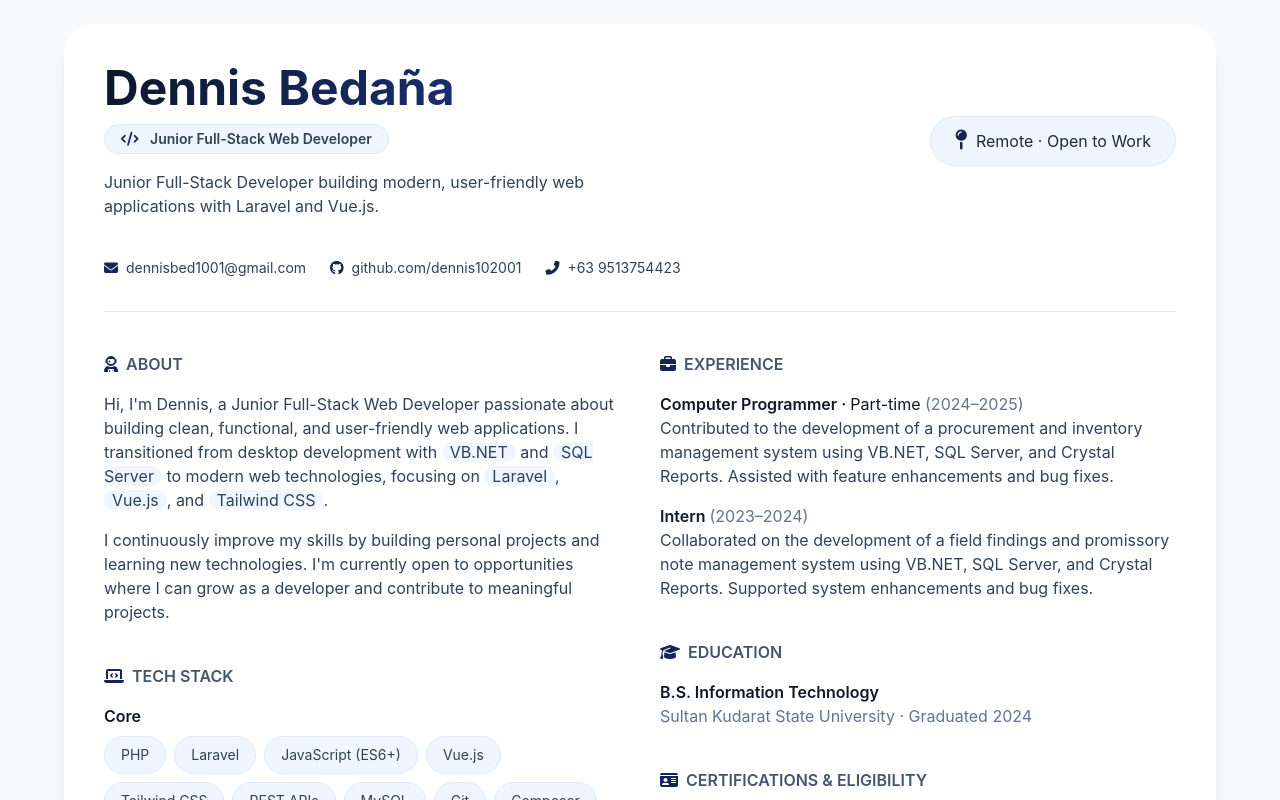
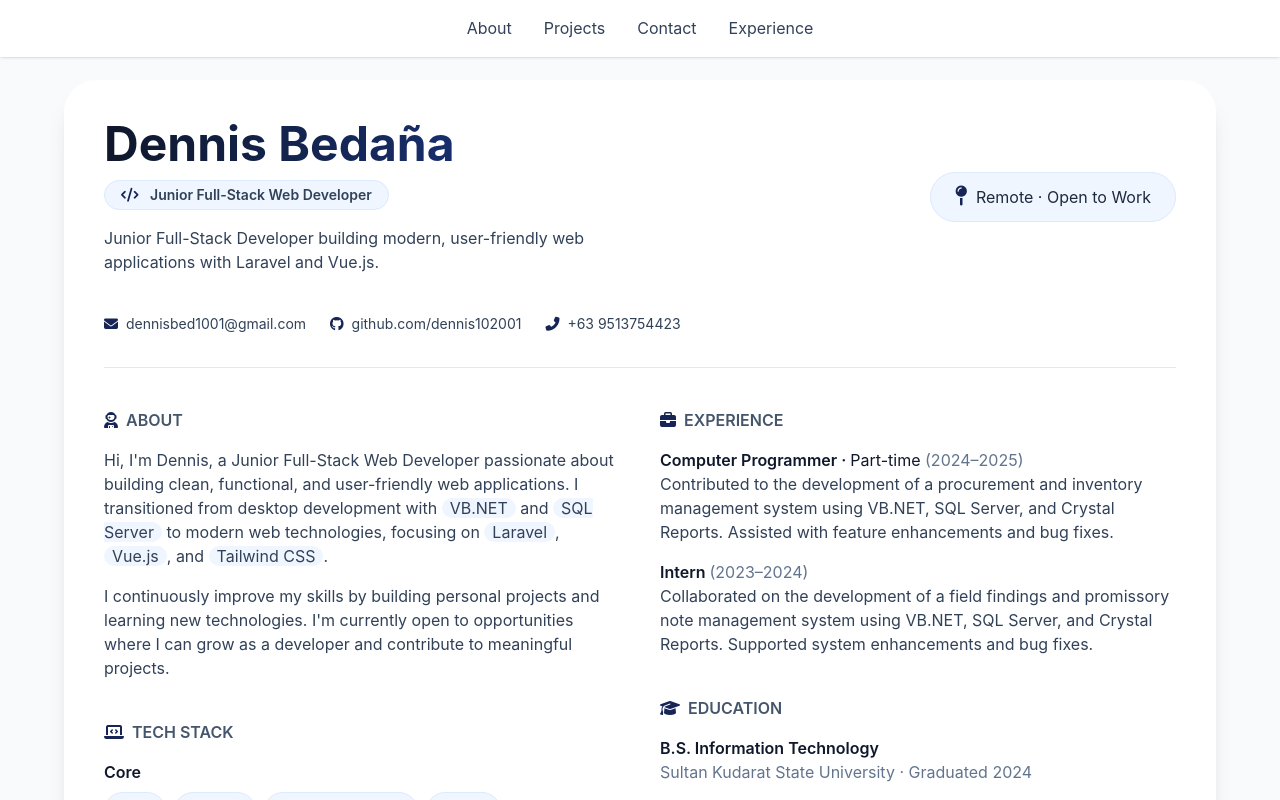
Before and after one commit to dennis102001/personal_portfolio, a Vue app: page / in a window 1280 px wide. Shown: the top 800 px of the page. Built offline with nearby package versions, Linux system fonts and the light colour scheme.

Commit message:
feat(nav): add navigation bar with links

```diff
--- a/src/App.vue
+++ b/src/App.vue
@@ -1,7 +1,18 @@
 <script setup></script>
 
 <template>
-  <RouterView/>
+  <nav class="fixed top-0 left-0 w-full bg-white shadow z-50">
+    <div class="mx-auto flex max-w-6xl justify-center gap-8 p-4">
+      <a href="#about" class="hover:text-blue-600">About</a>
+      <a href="#projects" class="hover:text-blue-600">Projects</a>
+      <a href="#contact" class="hover:text-blue-600">Contact</a>
+      <a href="#experience" class="hover:text-blue-600">Experience</a>
+    </div>
+  </nav>
+
+  <main>
+    <RouterView/>
+  </main>
 </template>
 
 <style scoped></style>
--- a/src/assets/style.css
+++ b/src/assets/style.css
@@ -1,5 +1,8 @@
 @import "tailwindcss";
 
+html {
+  @apply scroll-smooth
+}
 
 a{
     @apply text-slate-700 hover:text-blue-900 border-transparent  hover:border-b-blue-900 border-b-1
--- a/src/views/HomeView.vue
+++ b/src/views/HomeView.vue
@@ -2,7 +2,8 @@
 </script>
 
 <template>
-  <div class="min-h-screen bg-slate-50 p-6">
+
+  <div class="min-h-screen bg-slate-50 p-6 pt-20">
     <div
       class="max-w-6xl mx-auto bg-white rounded-[2rem] shadow-xl p-8 md:p-10"
     >
@@ -37,9 +38,7 @@
       </div>
 
       <!-- Contact -->
-      <div
-        class="flex flex-wrap gap-6 pb-8 mb-10 border-b border-slate-200 text-sm"
-      >
+      <section id="contact" class="scroll-mt-20 flex flex-wrap gap-6 pb-8 mb-10 border-b border-slate-200 text-sm">
         <a href="mailto:dennisbed1001@gmail.com" class="hover:text-blue-900">
           <i class="fa-solid fa-envelope mr-1"></i>
           dennisbed1001@gmail.com
@@ -59,11 +58,11 @@
           <i class="fa-solid fa-phone-flip mr-1"></i>
           +63 9513754423
         </a>
-      </div>
+      </section>
 
       <div class="grid md:grid-cols-2 gap-10 mb-12">
         <!-- About & Skills -->
-        <div class="flex flex-col gap-10">
+        <section id="about" class="scroll-mt-20 flex flex-col gap-10">
 
           <div>
             <h2 class="uppercase font-semibold text-slate-600 mb-4">
@@ -126,10 +125,10 @@
             </div>
           </div>
 
-        </div>
+        </section>
 
         <!-- Experiences, Education, & Certifications -->
-        <div class="flex flex-col gap-10">
+        <section id="experience" class="scroll-mt-20 flex flex-col gap-10">
           <div>
             <h2 class="uppercase font-semibold text-slate-600 mb-4">
               <i class="fa-solid fa-briefcase mr-1"></i>
@@ -197,12 +196,12 @@
               </p>
             </div>
           </div>
-        </div>
+        </section>
 
       </div>
 
       <!-- Projects -->
-      <div class="mb-12">
+      <section id="projects" class="mb-12 scroll-mt-20">
         <h2 class="uppercase font-semibold text-slate-600 mb-6">
           <i class="fa-solid fa-folder-open mr-1"></i>
           Featured Projects
@@ -245,7 +244,7 @@
             </div>
           </div>
         </div>
-      </div>
+      </section>
 
       <!-- Footer -->
       <div
```
